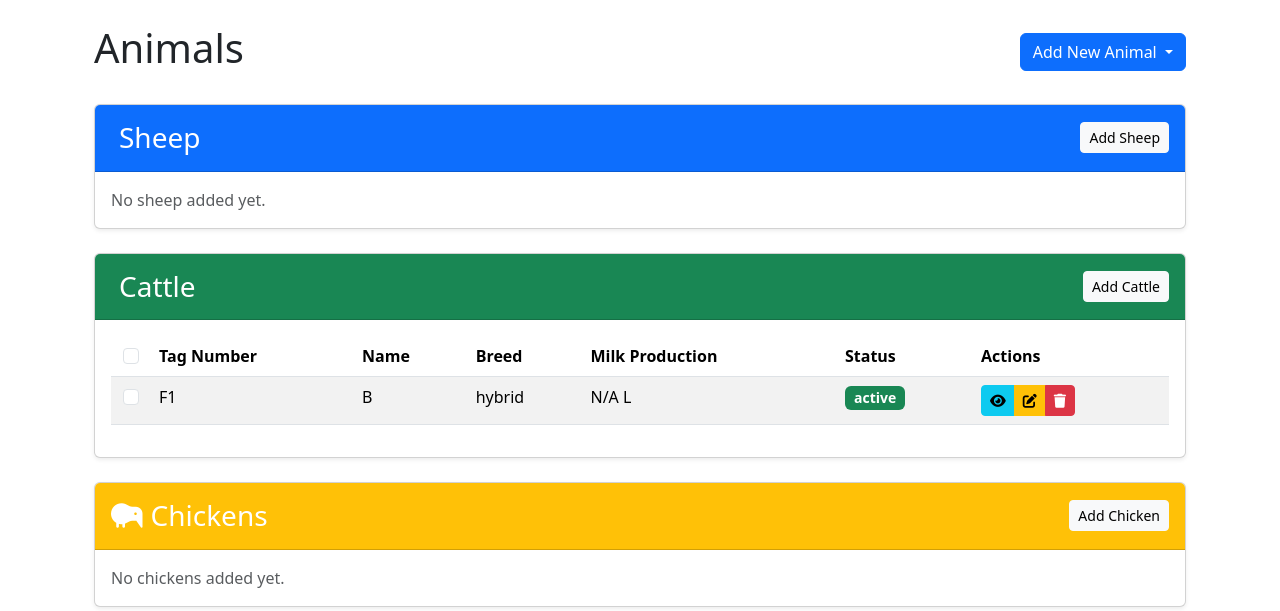
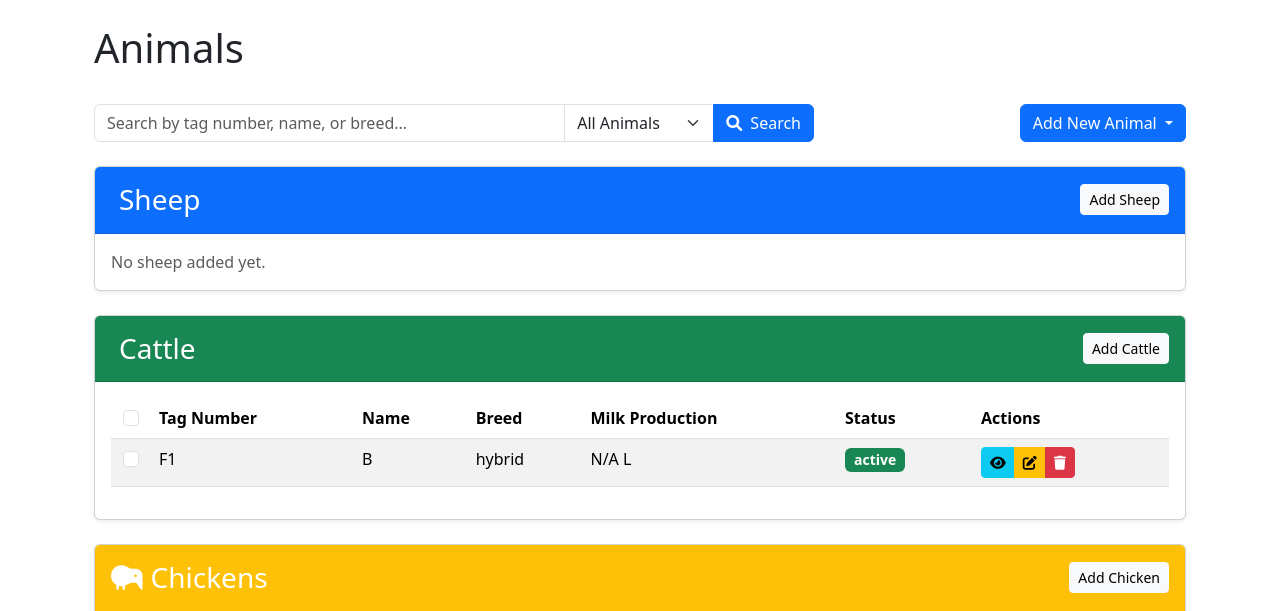
Before and after one commit to Tufi2/farm-management, a Flask app: page /animals/ in a window 1280 px wide. Shown: the part 56-667 px from the top of the page. Run offline with Flask 3, Linux system fonts and the light colour scheme; a user stored in the database is signed in.

Commit message:
Solved Bulk deleting problem in animals.py, added Search Bar and solved unique tag number for each animal problem

```diff
--- a/app/routes/animals.py
+++ b/app/routes/animals.py
@@ -1,8 +1,9 @@
-from flask import Blueprint, render_template, redirect, url_for, flash, request
+from flask import Blueprint, render_template, redirect, url_for, flash, request, jsonify
 from flask_login import login_required, current_user
 from app.models.animal import Animal, HealthRecord
 from app import db
 from datetime import datetime
+from sqlalchemy import or_
 
 # Define valid species constants
 VALID_SPECIES = ['Sheep', 'Cattle', 'Chicken', 'Other']
@@ -13,43 +14,99 @@ bp = Blueprint('animals', __name__, url_prefix='/animals')
 @bp.route('/')
 @login_required
 def index():
-    # Get separate lists for each animal type
-    sheep_list = Animal.query.filter_by(species='Sheep').all()
-    cattle_list = Animal.query.filter_by(species='Cattle').all()
-    chicken_list = Animal.query.filter_by(species='Chicken').all()
-    other_list = Animal.query.filter(Animal.species.notin_(['Sheep', 'Cattle', 'Chicken'])).all()
+    """Display all animals with search and filter capabilities"""
+    search_query = request.args.get('search', '').strip()
+    animal_type = request.args.get('type', 'all').lower()
+
+    # Start with base query
+    base_query = Animal.query
+
+    # Apply search if provided
+    if search_query:
+        search_terms = [term.strip() for term in search_query.split()]
+        search_filters = []
+        for term in search_terms:
+            search_filters.append(
+                or_(
+                    Animal.tag_number.ilike(f'%{term}%'),
+                    Animal.name.ilike(f'%{term}%'),
+                    Animal.breed.ilike(f'%{term}%')
+                )
+            )
+        base_query = base_query.filter(or_(*search_filters))
+
+    # Get separate lists for each animal type based on filters
+    if animal_type == 'all':
+        sheep_list = base_query.filter_by(species='Sheep').all()
+        cattle_list = base_query.filter_by(species='Cattle').all()
+        chicken_list = base_query.filter_by(species='Chicken').all()
+        other_list = base_query.filter(Animal.species.notin_(['Sheep', 'Cattle', 'Chicken'])).all()
+    else:
+        sheep_list = base_query.filter_by(species='Sheep').all() if animal_type == 'sheep' else []
+        cattle_list = base_query.filter_by(species='Cattle').all() if animal_type == 'cattle' else []
+        chicken_list = base_query.filter_by(species='Chicken').all() if animal_type == 'chicken' else []
+        other_list = base_query.filter(Animal.species.notin_(['Sheep', 'Cattle', 'Chicken'])).all() if animal_type == 'other' else []
 
     return render_template('animals/index.html',
                          sheep_list=sheep_list,
                          cattle_list=cattle_list,
                          chicken_list=chicken_list,
-                         other_list=other_list)
+                         other_list=other_list,
+                         search_query=search_query,
+                         animal_type=animal_type)
+
+@bp.route('/check-tag-number')
+@login_required
+def check_tag_number():
+    """Check if a tag number already exists"""
+    tag_number = request.args.get('tag_number', '').strip()
+    # If ID is provided, exclude current animal from check for edit operations
+    current_id = request.args.get('current_id')
+
+    query = Animal.query.filter_by(tag_number=tag_number)
+    if current_id:
+        query = query.filter(Animal.id != int(current_id))
+
+    exists = query.first() is not None
+    return jsonify({'exists': exists})
 
 @bp.route('/add', methods=['GET', 'POST'])
 @login_required
 def add():
+    """Add a new animal with duplicate tag number validation"""
     animal_type = request.args.get('type', 'sheep').lower()
 
-    # Validate animal type
     if animal_type not in VALID_TYPES:
         flash('Invalid animal type selected', 'danger')
         return redirect(url_for('animals.index'))
 
     if request.method == 'POST':
         try:
+            # Check for duplicate tag number
+            tag_number = request.form.get('tag_number').strip()
+            existing_animal = Animal.query.filter_by(tag_number=tag_number).first()
+
+            if existing_animal:
+                if request.headers.get('X-Requested-With') == 'XMLHttpRequest':
+                    return jsonify({
+                        'error': 'duplicate_tag',
+                        'message': f'An animal with tag number {tag_number} already exists.'
+                    }), 400
+                flash(f'Tag number {tag_number} already exists', 'danger')
+                return redirect(url_for('animals.add', type=animal_type))
+
             # Determine species based on animal type
             if animal_type == 'other':
                 species = request.form.get('category', 'Other')
             else:
                 species = animal_type.capitalize()
 
-            # Validate species if not 'other'
             if animal_type != 'other' and species not in VALID_SPECIES:
                 flash('Invalid species selected', 'danger')
                 return redirect(url_for('animals.add', type=animal_type))
 
             animal = Animal(
-                tag_number=request.form.get('tag_number'),
+                tag_number=tag_number,
                 name=request.form.get('name'),
                 species=species,
                 breed=request.form.get('breed'),
@@ -93,17 +150,20 @@ def add():
                 animal.diet_requirements = request.form.get('diet_requirements')
                 animal.habitat = request.form.get('habitat')
 
-            # Validate required fields
-            if not animal.tag_number:
-                flash('Tag number is required', 'danger')
-                return redirect(url_for('animals.add', type=animal_type))
-
             db.session.add(animal)
             db.session.commit()
+
+            if request.headers.get('X-Requested-With') == 'XMLHttpRequest':
+                return jsonify({'success': True, 'message': f'New {species.lower()} added successfully!'})
+
             flash(f'New {species.lower()} added successfully!', 'success')
             return redirect(url_for('animals.index'))
+
         except Exception as e:
             db.session.rollback()
+            if request.headers.get('X-Requested-With') == 'XMLHttpRequest':
+                return jsonify({'error': 'error', 'message': str(e)}), 400
+
             flash(f'Error adding animal: {str(e)}', 'danger')
             return redirect(url_for('animals.add', type=animal_type))
 
@@ -112,16 +172,26 @@ def add():
 @bp.route('/<int:id>')
 @login_required
 def view(id):
+    """View a specific animal's details"""
     animal = Animal.query.get_or_404(id)
     return render_template('animals/view.html', animal=animal)
 
 @bp.route('/<int:id>/edit', methods=['GET', 'POST'])
 @login_required
 def edit(id):
+    """Edit an existing animal with duplicate tag number validation"""
     animal = Animal.query.get_or_404(id)
     if request.method == 'POST':
         try:
-            animal.tag_number = request.form.get('tag_number')
+            # Check for duplicate tag number only if it changed
+            new_tag_number = request.form.get('tag_number').strip()
+            if new_tag_number != animal.tag_number:
+                existing_animal = Animal.query.filter_by(tag_number=new_tag_number).first()
+                if existing_animal:
+                    flash(f'Tag number {new_tag_number} already exists', 'danger')
+                    return redirect(url_for('animals.edit', id=id))
+
+            animal.tag_number = new_tag_number
             animal.name = request.form.get('name')
             animal.breed = request.form.get('breed')
             animal.date_of_birth = datetime.strptime(request.form.get('date_of_birth'), '%Y-%m-%d').date() if request.form.get('date_of_birth') else None
@@ -130,7 +200,7 @@ def edit(id):
             animal.status = request.form.get('status')
             animal.notes = request.form.get('notes')
 
-            # Add type-specific fields here
+            # Update type-specific fields
             if animal.species == 'Sheep':
                 animal.wool_type = request.form.get('wool_type')
                 animal.last_shearing = datetime.strptime(request.form.get('last_shearing'), '%Y-%m-%d').date() if request.form.get('last_shearing') else None
@@ -161,11 +231,6 @@ def edit(id):
                 animal.diet_requirements = request.form.get('diet_requirements')
                 animal.habitat = request.form.get('habitat')
 
-            # Validate required fields
-            if not animal.tag_number:
-                flash('Tag number is required', 'danger')
-                return redirect(url_for('animals.edit', id=id))
-
             db.session.commit()
             flash('Animal updated successfully!', 'success')
             return redirect(url_for('animals.view', id=animal.id))
@@ -178,19 +243,46 @@ def edit(id):
 @bp.route('/<int:id>/delete', methods=['POST'])
 @login_required
 def delete(id):
+    """Delete an animal"""
     animal = Animal.query.get_or_404(id)
     try:
         db.session.delete(animal)
         db.session.commit()
         flash('Animal deleted successfully!', 'success')
+
+        if request.headers.get('X-Requested-With') == 'XMLHttpRequest':
+            return jsonify({'success': True}), 200
+
     except Exception as e:
         db.session.rollback()
         flash(f'Error deleting animal: {str(e)}', 'danger')
+
+        if request.headers.get('X-Requested-With') == 'XMLHttpRequest':
+            return jsonify({'error': str(e)}), 400
+
     return redirect(url_for('animals.index'))
+
+@bp.route('/bulk-delete', methods=['POST'])
+@login_required
+def bulk_delete():
+    """Delete multiple animals at once"""
+    try:
+        data = request.get_json()
+        if not data or 'ids' not in data:
+            return jsonify({'error': 'No animals specified'}), 400
+
+        Animal.query.filter(Animal.id.in_(data['ids'])).delete(synchronize_session=False)
+        db.session.commit()
+        return jsonify({'success': True}), 200
+
+    except Exception as e:
+        db.session.rollback()
+        return jsonify({'error': str(e)}), 400
 
 @bp.route('/<int:id>/health', methods=['GET', 'POST'])
 @login_required
 def add_health_record(id):
+    """Add a health record for a specific animal"""
     animal = Animal.query.get_or_404(id)
     if request.method == 'POST':
         try:
@@ -202,12 +294,83 @@ def add_health_record(id):
                 treatment=request.form.get('treatment'),
                 cost=float(request.form.get('cost')) if request.form.get('cost') else None,
                 next_due_date=datetime.strptime(request.form.get('next_due_date'), '%Y-%m-%d').date() if request.form.get('next_due_date') else None,
-                created_by_id=current_user.id
+                created_by_id=current_user.id,
+                created_at=datetime.utcnow()
             )
             db.session.add(health_record)
             db.session.commit()
+
+            if request.headers.get('X-Requested-With') == 'XMLHttpRequest':
+                return jsonify({'success': True, 'message': 'Health record added successfully!'})
+
             flash('Health record added successfully!', 'success')
+            return redirect(url_for('animals.view', id=animal.id))
+
         except Exception as e:
             db.session.rollback()
+            if request.headers.get('X-Requested-With') == 'XMLHttpRequest':
+                return jsonify({'error': 'error', 'message': str(e)}), 400
+
             flash(f'Error adding health record: {str(e)}', 'danger')
+
+    return render_template('health_records/add.html', animal=animal)
+
+@bp.route('/<int:id>/health/records')
+@login_required
+def list_health_records(id):
+    """List all health records for a specific animal"""
+    animal = Animal.query.get_or_404(id)
+    records = HealthRecord.query.filter_by(animal_id=id).order_by(HealthRecord.date.desc()).all()
+    return render_template('health_records/list.html', animal=animal, records=records)
+
+@bp.route('/<int:id>/health/<int:record_id>/edit', methods=['GET', 'POST'])
+@login_required
+def edit_health_record(id, record_id):
+    """Edit a specific health record"""
+    animal = Animal.query.get_or_404(id)
+    record = HealthRecord.query.get_or_404(record_id)
+
+    if record.animal_id != animal.id:
+        flash('Invalid health record', 'danger')
+        return redirect(url_for('animals.view', id=id))
+
+    if request.method == 'POST':
+        try:
+            record.record_type = request.form.get('record_type')
+            record.date = datetime.strptime(request.form.get('date'), '%Y-%m-%d').date()
+            record.description = request.form.get('description')
+            record.treatment = request.form.get('treatment')
+            record.cost = float(request.form.get('cost')) if request.form.get('cost') else None
+            record.next_due_date = datetime.strptime(request.form.get('next_due_date'), '%Y-%m-%d').date() if request.form.get('next_due_date') else None
+
+            db.session.commit()
+            flash('Health record updated successfully!', 'success')
+            return redirect(url_for('animals.view', id=id))
+
+        except Exception as e:
+            db.session.rollback()
+            flash(f'Error updating health record: {str(e)}', 'danger')
+
+    return render_template('health_records/edit.html', animal=animal, record=record)
+
+@bp.route('/<int:id>/health/<int:record_id>/delete', methods=['POST'])
+@login_required
+def delete_health_record(id, record_id):
+    """Delete a specific health record"""
+    animal = Animal.query.get_or_404(id)
+    record = HealthRecord.query.get_or_404(record_id)
+
+    if record.animal_id != animal.id:
+        flash('Invalid health record', 'danger')
+        return redirect(url_for('animals.view', id=id))
+
+    try:
+        db.session.delete(record)
+        db.session.commit()
+        flash('Health record deleted successfully!', 'success')
+
+    except Exception as e:
+        db.session.rollback()
+        flash(f'Error deleting health record: {str(e)}', 'danger')
+
     return redirect(url_for('animals.view', id=id))
--- a/app/templates/animals/index.html
+++ b/app/templates/animals/index.html
@@ -19,9 +19,7 @@
     <div class="d-flex justify-content-between align-items-center mb-4">
         <h1>Animals</h1>
         <div class="dropdown">
-            <button class="btn btn-primary dropdown-toggle" type="button" data-bs-toggle="dropdown">
-                Add New Animal
-            </button>
+
             <ul class="dropdown-menu dropdown-menu-end">
                 <li><a class="dropdown-item" href="{{ url_for('animals.add', type='sheep') }}">
                     <i class="fas fa-sheep me-2"></i>Add Sheep
@@ -39,6 +37,61 @@
             </ul>
         </div>
     </div>
+    <!-- Search Bar Section -->
+    <div class="row mb-4">
+        <div class="col-md-8">
+            <form class="d-flex gap-2" method="GET" action="{{ url_for('animals.index') }}">
+                <div class="input-group">
+                    <input type="text" class="form-control" placeholder="Search by tag number, name, or breed..."
+                           name="search" value="{{ search_query or '' }}">
+                    <select class="form-select" name="type" style="max-width: 150px;">
+                        <option value="all" {% if animal_type == 'all' %}selected{% endif %}>All Animals</option>
+                        <option value="sheep" {% if animal_type == 'sheep' %}selected{% endif %}>Sheep</option>
+                        <option value="cattle" {% if animal_type == 'cattle' %}selected{% endif %}>Cattle</option>
+                        <option value="chicken" {% if animal_type == 'chicken' %}selected{% endif %}>Chicken</option>
+                        <option value="other" {% if animal_type == 'other' %}selected{% endif %}>Other</option>
+                    </select>
+                    <button class="btn btn-primary" type="submit">
+                        <i class="fas fa-search me-1"></i> Search
+                    </button>
+                </div>
+                {% if search_query or animal_type != 'all' %}
+                <a href="{{ url_for('animals.index') }}" class="btn btn-secondary">
+                    <i class="fas fa-times me-1"></i> Clear
+                </a>
+                {% endif %}
+            </form>
+        </div>
+        <div class="col-md-4 text-end">
+            <div class="dropdown">
+                <button class="btn btn-primary dropdown-toggle" type="button" data-bs-toggle="dropdown">
+                    Add New Animal
+                </button>
+                <ul class="dropdown-menu dropdown-menu-end">
+                    <li><a class="dropdown-item" href="{{ url_for('animals.add', type='sheep') }}">
+                        <i class="fas fa-sheep me-2"></i>Add Sheep
+                    </a></li>
+                    <li><a class="dropdown-item" href="{{ url_for('animals.add', type='cattle') }}">
+                        <i class="fas fa-cow me-2"></i>Add Cattle
+                    </a></li>
+                    <li><a class="dropdown-item" href="{{ url_for('animals.add', type='chicken') }}">
+                        <i class="fas fa-kiwi-bird me-2"></i>Add Chicken
+                    </a></li>
+                    <li><hr class="dropdown-divider"></li>
+                    <li><a class="dropdown-item" href="{{ url_for('animals.add', type='other') }}">
+                        <i class="fas fa-paw me-2"></i>Add Other Animal
+                    </a></li>
+                </ul>
+            </div>
+        </div>
+    </div>
+
+    <!-- No Results Message -->
+    {% if search_query and not sheep_list and not cattle_list and not chicken_list and not other_list %}
+    <div class="alert alert-info">
+        <i class="fas fa-info-circle me-2"></i>No animals found matching your search criteria.
+    </div>
+    {% endif %}
 
     <!-- Sheep Section -->
     <div class="card mb-4" id="sheep-section">
```
Also changed, not shown: instance/farm.db.
